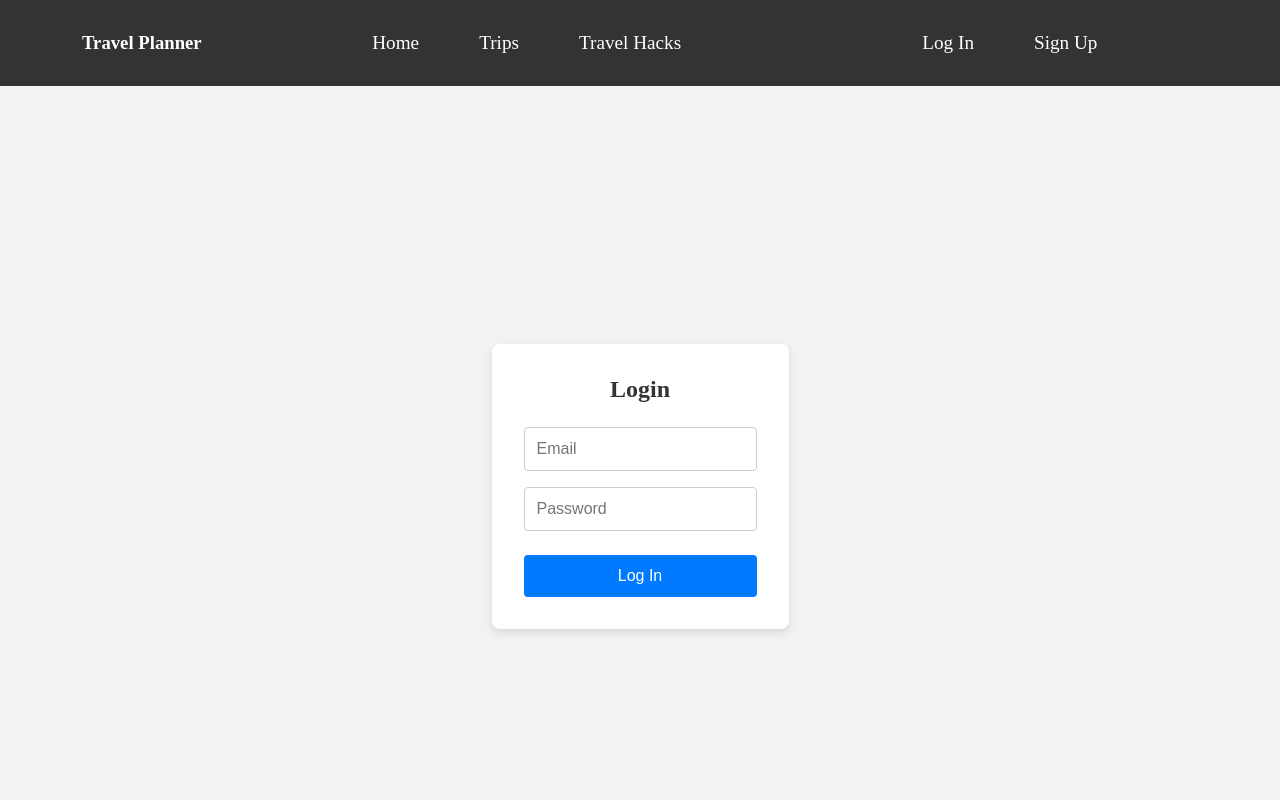
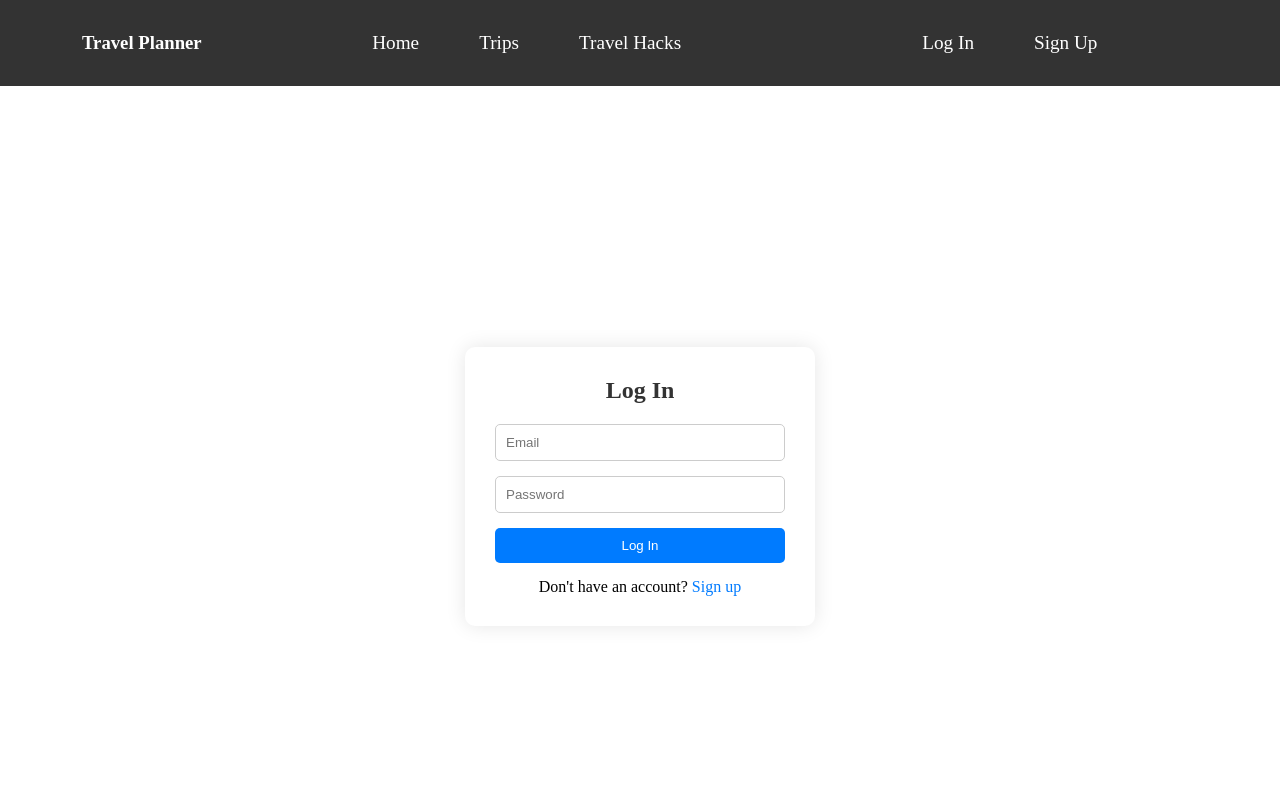
Before and after one commit to Alacant2804/Travel-App, a React (Vite) app in the folder travel-app/: page /login in a window 1280 px wide. Shown: the top 800 px of the page. Built offline with nearby package versions, Linux system fonts and the light colour scheme.

Commit message:
Updated login page

```diff
--- /dev/null
+++ b/travel-app/src/Login.css
@@ -0,0 +1,61 @@
+.login-container {
+    display: flex;
+    justify-content: center;
+    align-items: center;
+    height: 100vh;
+  }
+
+  .login-box {
+    background-color: #fff;
+    padding: 30px;
+    border-radius: 10px;
+    box-shadow: 0 0 20px rgba(0, 0, 0, 0.1);
+    width: 350px;
+  }
+
+  .login-heading {
+    text-align: center;
+    margin-bottom: 20px;
+    font-size: 24px;
+    color: #333;
+  }
+
+  .login-form {
+    display: flex;
+    flex-direction: column;
+  }
+
+  .login-input {
+    padding: 10px;
+    margin-bottom: 15px;
+    border: 1px solid #ccc;
+    border-radius: 5px;
+  }
+
+  .login-button {
+    padding: 10px;
+    background-color: #007bff;
+    color: #fff;
+    border: none;
+    border-radius: 5px;
+    cursor: pointer;
+    transition: background-color 0.3s ease;
+  }
+
+  .login-button:hover {
+    background-color: #0056b3;
+  }
+
+  .signup-link {
+    text-align: center;
+    margin-top: 15px;
+  }
+
+  .signup-link a {
+    color: #007bff;
+    text-decoration: none;
+  }
+
+  .signup-link a:hover {
+    text-decoration: underline;
+  }
--- a/travel-app/src/Login.jsx
+++ b/travel-app/src/Login.jsx
@@ -1,63 +1,8 @@
 import { useState, useContext } from 'react';
 import { AuthContext } from './AuthContext';
-import styled from 'styled-components';
+import './Login.css'; // Import your custom CSS file for styling
 
-const LoginContainer = styled.div`
-  display: flex;
-  flex-direction: column;
-  align-items: center;
-  justify-content: center;
-  height: 100vh;
-  background-color: #f2f2f2;
-`;
-
-const Form = styled.form`
-  display: flex;
-  flex-direction: column;
-  align-items: center;
-  padding: 2rem;
-  background-color: #fff;
-  box-shadow: 0 4px 8px rgba(0, 0, 0, 0.1);
-  border-radius: 8px;
-`;
-
-const Input = styled.input`
-  width: 100%;
-  padding: 0.75rem;
-  margin: 0.5rem 0;
-  border: 1px solid #ccc;
-  border-radius: 4px;
-  font-size: 1rem;
-
-  &:focus {
-    border-color: #007bff;
-    outline: none;
-    box-shadow: 0 0 0 0.2rem rgba(0, 123, 255, 0.25);
-  }
-`;
-
-const Button = styled.button`
-  width: 100%;
-  padding: 0.75rem;
-  margin-top: 1rem;
-  background-color: #007bff;
-  color: #fff;
-  border: none;
-  border-radius: 4px;
-  font-size: 1rem;
-  cursor: pointer;
-
-  &:hover {
-    background-color: #0056b3;
-  }
-`;
-
-const Title = styled.h2`
-  margin-bottom: 1rem;
-  color: #333;
-`;
-
-const Login = () => {
+export default function Login() {
   const [email, setEmail] = useState('');
   const [password, setPassword] = useState('');
   const { login } = useContext(AuthContext);
@@ -73,15 +18,16 @@ const Login = () => {
   };
 
   return (
-    <LoginContainer>
-      <Form onSubmit={handleSubmit}>
-        <Title>Login</Title>
-        <Input type="email" value={email} onChange={(e) => setEmail(e.target.value)} placeholder="Email" required />
-        <Input type="password" value={password} onChange={(e) => setPassword(e.target.value)} placeholder="Password" required />
-        <Button type="submit">Log In</Button>
-      </Form>
-    </LoginContainer>
+    <div className="login-container">
+      <div className="login-box">
+        <h2 className="login-heading">Log In</h2>
+        <form onSubmit={handleSubmit} className="login-form">
+          <input type="email" value={email} onChange={(e) => setEmail(e.target.value)} placeholder="Email" required className="login-input" />
+          <input type="password" value={password} onChange={(e) => setPassword(e.target.value)} placeholder="Password" required className="login-input" />
+          <button type="submit" className="login-button">Log In</button>
+        </form>
+        <p className="signup-link">Don't have an account? <a href="/signup">Sign up</a></p>
+      </div>
+    </div>
   );
-};
-
-export default Login;
+}
```
